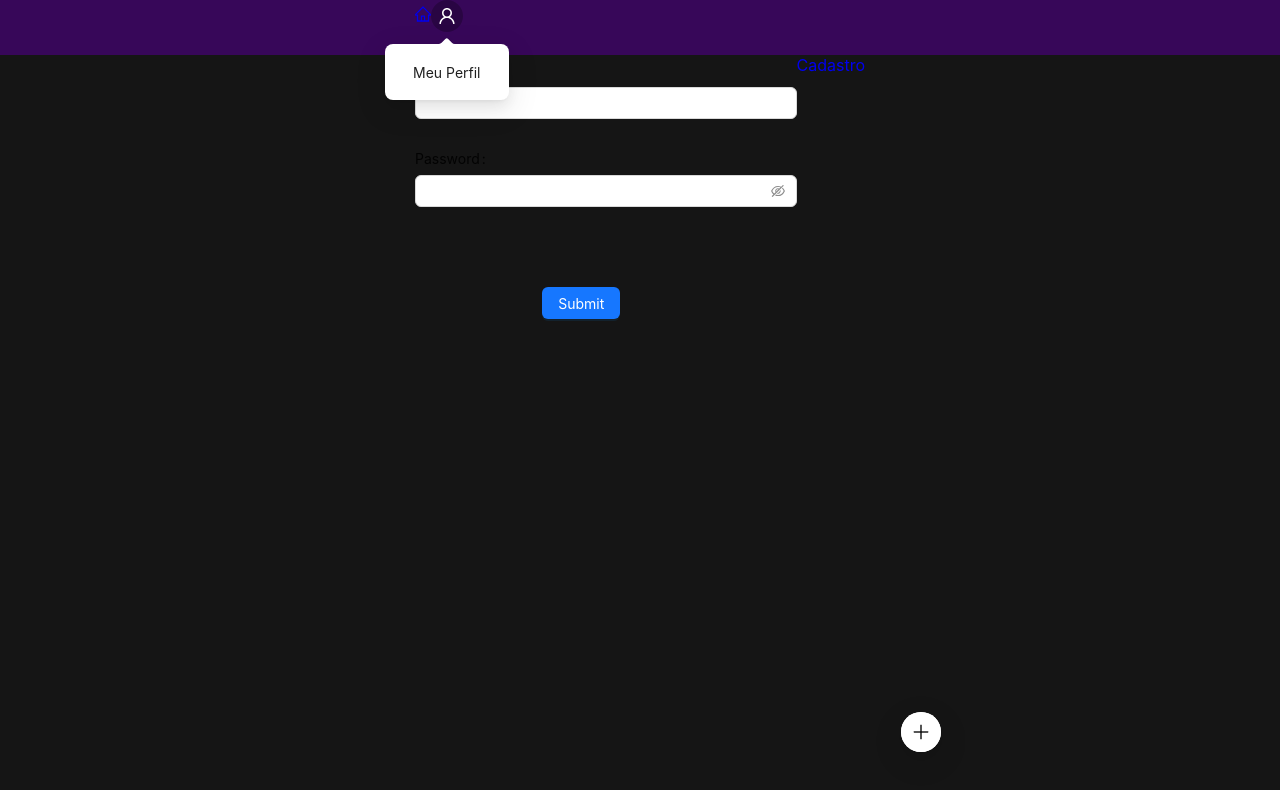
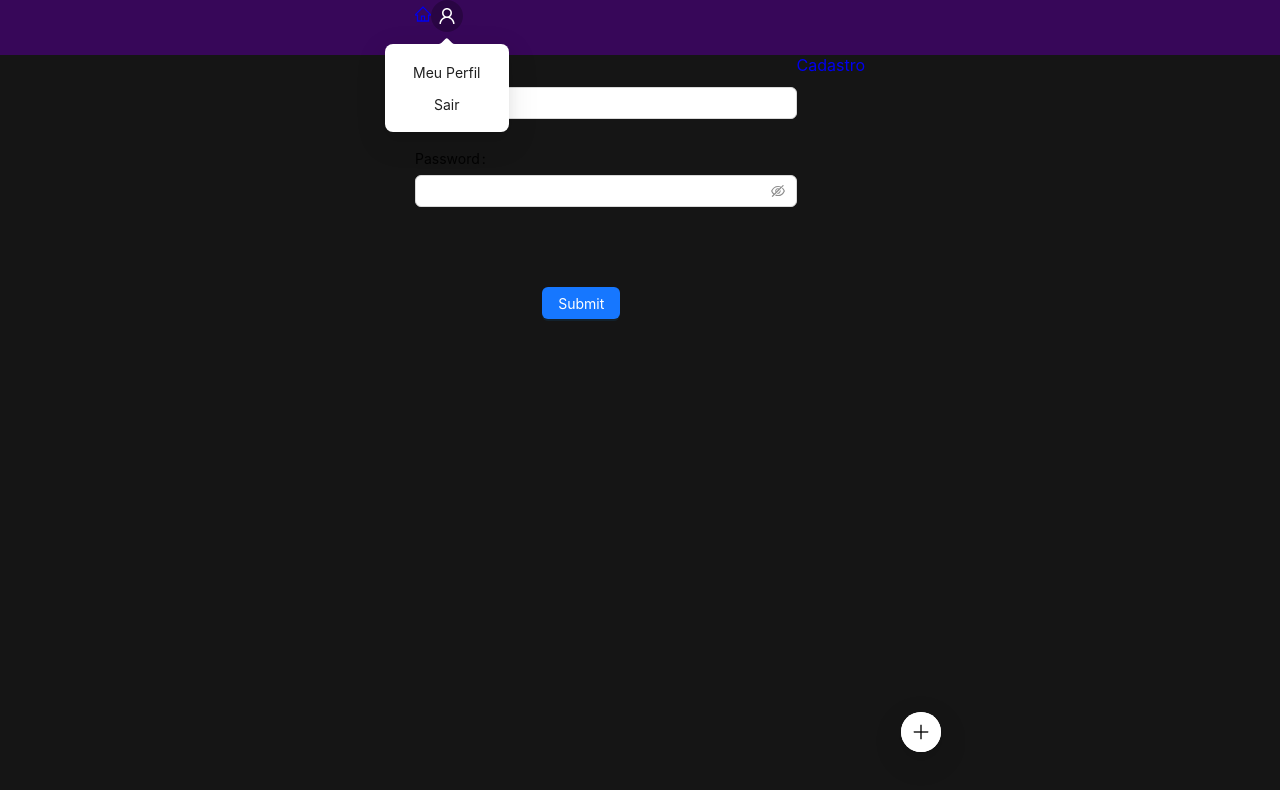
Before and after one commit to evelynbittelbrunn/tags-front, a React (Create React App) app: page /login in a window 1280 px wide. Both pictures are taken after a click on the element 447 px from the left and 16 px from the top of the page. Shown: the top 790 px of the page. Built offline with nearby package versions, Linux system fonts and the light colour scheme.

Commit message:
Opção de fazer logout e ajustes

```diff
--- a/src/components/navBar/NavBar.tsx
+++ b/src/components/navBar/NavBar.tsx
@@ -2,12 +2,17 @@ import { HomeOutlined, UserOutlined } from '@ant-design/icons';
 import { Avatar, Button, Popover } from 'antd'
 import { Link } from 'react-router-dom'
 import './styles.css';
+import { useContext } from 'react';
+import { UserContext } from '../../contexts/UserContext';
 
 export default function NavBar() {
 
+    const { userLogout } = useContext(UserContext);
+
     const content = (
-        <div>
+        <div style={{ display: "flex", flexDirection: "column" }}>
             <Link to="/perfil"><Button type="text">Meu Perfil</Button></Link>
+            <Button onClick={userLogout} type="text">Sair</Button>
         </div>
     );
 
--- a/src/contexts/UserContext.tsx
+++ b/src/contexts/UserContext.tsx
@@ -2,7 +2,7 @@ import { createContext, useEffect, useState } from 'react'
 import { useNavigate } from 'react-router-dom';
 import { LOGIN_POST, TOKEN_VALIDATE_POST, USER_GET } from '../services/api';
 
-type UserContextType = {
+export type UserContextType = {
     userLogin: (email: string, password: string) => Promise<void>;
     userLogout: () => void;
     data: any;
@@ -11,7 +11,7 @@ type UserContextType = {
     login: boolean | null;
 };
 
-export const UserContext = createContext<UserContextType | null>(null);
+export const UserContext = createContext<UserContextType>({} as UserContextType);
 
 const UserStorage = ({ children }: any) => {
     const [data, setData] = useState<any>(null);
--- a/src/routes/ProtectedRoute.tsx
+++ b/src/routes/ProtectedRoute.tsx
@@ -3,12 +3,12 @@ import { UserContext } from "../contexts/UserContext";
 import { Navigate } from "react-router-dom";
 
 const ProtectedRoute = ({ children }: any) => {
-    const context = useContext(UserContext);
+    const { login } = useContext(UserContext);
 
     // Forma que espera para ver se o usuário realmente está logado
-    if (context?.login === true) {
+    if (login === true) {
         return children;
-    } else if (context?.login === false) {
+    } else if (login === false) {
         return <Navigate to="/login" />;
     } else {
         return <></>;
```
